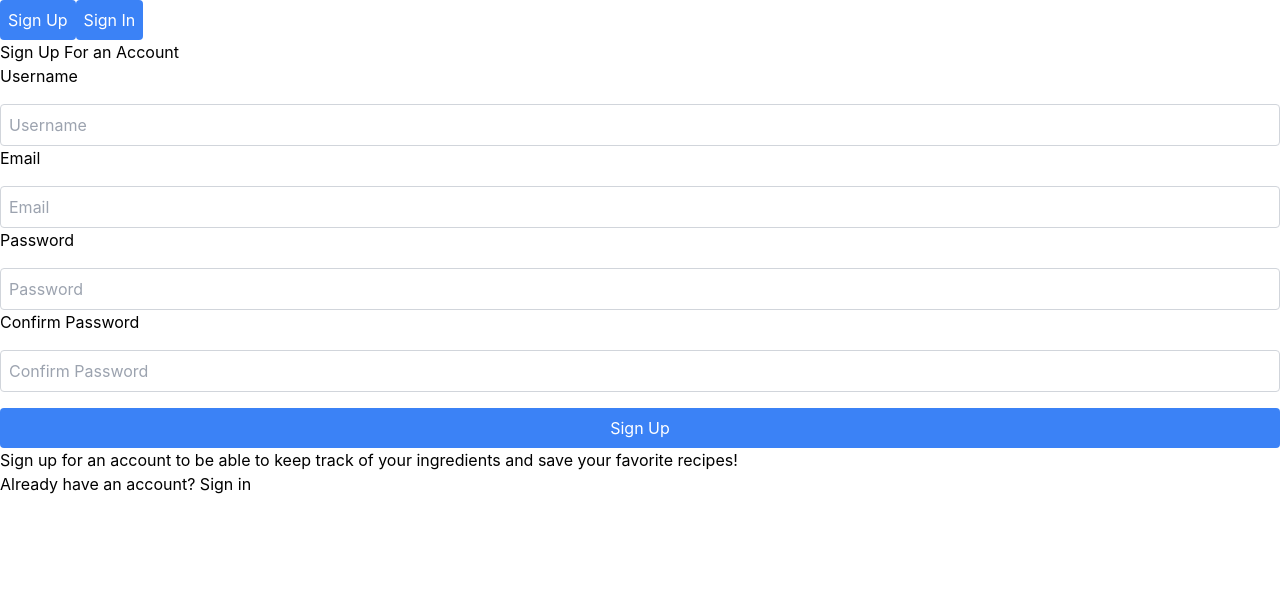
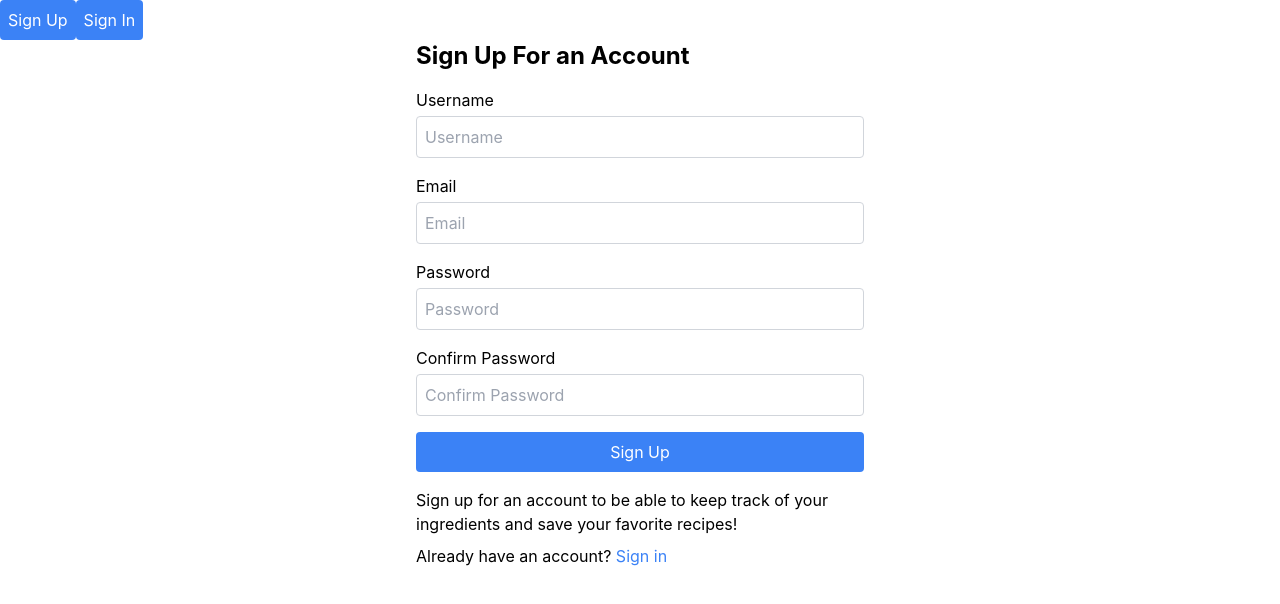
Before and after one commit to sirus-the-beaver/CS361-main-program, a React (Create React App) app in the folder frontend/: page /signup in a window 1280 px wide. Shown: the top 604 px of the page. Built offline with nearby package versions, Linux system fonts and the light colour scheme.

Commit message:
Improve styling

```diff
--- a/frontend/src/components/Signup.js
+++ b/frontend/src/components/Signup.js
@@ -26,22 +26,30 @@ const Signup = () => {
     };
 
     return (
-        <div>
-            <h2>Sign Up For an Account</h2>
-            <form onSubmit={handleSubmit} className='space-y-4'>
-                <label>Username</label>
-                <input type="text" name="username" placeholder="Username" onChange={handleChange} className='block w-full p-2 border border-gray-300 rounded' required />
-                <label>Email</label>
-                <input type="email" name="email" placeholder="Email" onChange={handleChange} className='block w-full p-2 border border-gray-300 rounded' required />
-                <label>Password</label>
-                <input type="password" name="password" placeholder="Password" onChange={handleChange} className='block w-full p-2 border border-gray-300 rounded' required />
-                <label>Confirm Password</label>
-                <input type="password" name="confirmPassword" placeholder="Confirm Password" onChange={handleChange} className='block w-full p-2 border border-gray-300 rounded' required />
-                <button type="submit" className='block w-full p-2 bg-blue-500 text-white rounded'>Sign Up</button>
-                {error && <p className='text-red-500'>{error}</p>}
+        <div className="max-w-md mx-auto">
+            <h2 className="text-2xl font-bold mb-4">Sign Up For an Account</h2>
+            <form onSubmit={handleSubmit} className="space-y-4">
+                <div>
+                    <label className="block mb-1">Username</label>
+                    <input type="text" name="username" placeholder="Username" onChange={handleChange} className="block w-full p-2 border border-gray-300 rounded" required />
+                </div>
+                <div>
+                    <label className="block mb-1">Email</label>
+                    <input type="email" name="email" placeholder="Email" onChange={handleChange} className="block w-full p-2 border border-gray-300 rounded" required />
+                </div>
+                <div>
+                    <label className="block mb-1">Password</label>
+                    <input type="password" name="password" placeholder="Password" onChange={handleChange} className="block w-full p-2 border border-gray-300 rounded" required />
+                </div>
+                <div>
+                    <label className="block mb-1">Confirm Password</label>
+                    <input type="password" name="confirmPassword" placeholder="Confirm Password" onChange={handleChange} className="block w-full p-2 border border-gray-300 rounded" required />
+                </div>
+                <button type="submit" className="block w-full p-2 bg-blue-500 text-white rounded">Sign Up</button>
+                {error && <p className="text-red-500">{error}</p>}
             </form>
-            <p>Sign up for an account to be able to keep track of your ingredients and save your favorite recipes!</p>
-            <p>Already have an account? <a href='/signin'>Sign in</a></p>
+            <p className="mt-4">Sign up for an account to be able to keep track of your ingredients and save your favorite recipes!</p>
+            <p className="mt-2">Already have an account? <a href="/signin" className="text-blue-500">Sign in</a></p>
         </div>
     );
 };
```
